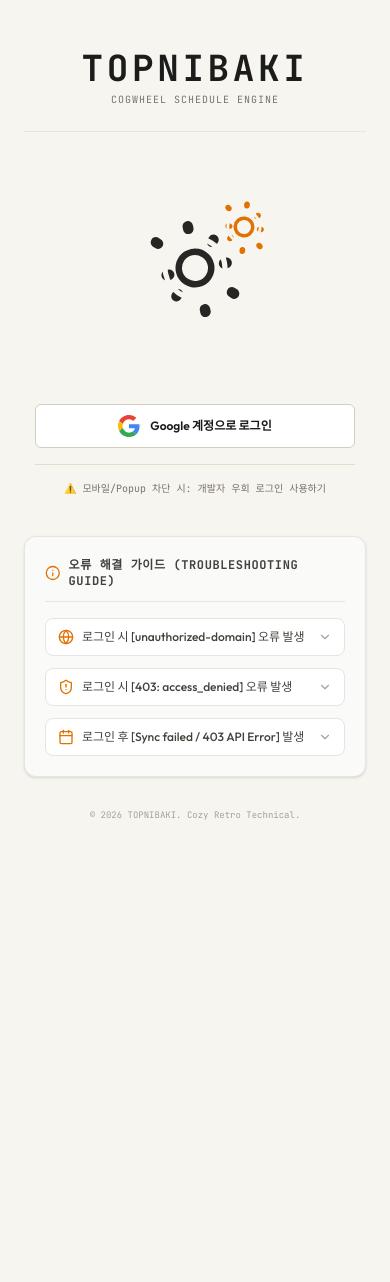
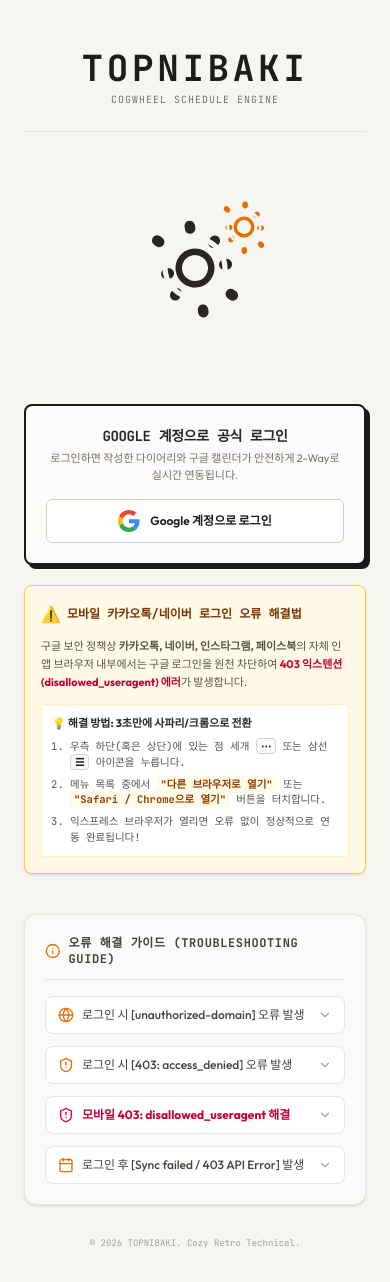
Before and after one commit to trustpatrick93/TOPNIBAKI1.2, a React (Vite) app: page / in a window 390 px wide. Before the commit the page ends 855 px from the top, so only its background shows below. Built offline with nearby package versions, Linux system fonts and the light colour scheme; no server answers; a web font is replaced by a local one.

Commit message:
feat(auth): add mobile OAuth browser troubleshooting guide
Remove developer bypass login and replace with user-facing instructions to resolve disallowed_useragent errors on mobile browsers.

```diff
--- a/src/App.tsx
+++ b/src/App.tsx
@@ -18,7 +18,8 @@
   CheckCircle,
   TrendingUp,
   Inbox,
-  Coffee
+  Coffee,
+  Mail
 } from 'lucide-react';
 
 import { DiaryEntry, WeeklyTask, MonthlyEvent, Category, EventStatus } from './types';
@@ -77,10 +78,6 @@
 
   // Time tracker for visual retro touch
   const [currentTime, setCurrentTime] = useState<string>('');
-
-  // Bypass login states for troubleshooting and device syncing
-  const [bypassEmail, setBypassEmail] = useState('hgfd930906@gmail.com');
-  const [showBypassInput, setShowBypassInput] = useState(false);
 
   // Track state change to save
   const dataLoadedRef = useRef<string | null>(null);
@@ -1005,24 +1002,7 @@
       await googleSignIn();
     } catch (e: any) {
       console.error(e);
-      showToast("⚠️ Firebase Auth Google 연동 실패. 개발자 우회 패스를 활용하십시오.");
-    } finally {
-      setAuthLoading(false);
-    }
-  };
-
-  const handleBypassLogin = () => {
-    try {
-      if (!bypassEmail.trim()) {
-        showToast("⚠️ 올바른 이메일 형식을 입력해 주십시오.");
-        return;
-      }
-      setAuthLoading(true);
-      developerBypassSignIn(bypassEmail.trim());
-      showToast("⚙️ 개발자 우회 연동으로 로그인되었습니다.");
-    } catch (e: any) {
-      console.error(e);
-      showToast("⚠️ 우회 로그인 도중 오류가 발생했습니다.");
+      showToast("⚠️ 로그인 실패. 카카오톡/네이버 앱인 경우 상단의 '⋯'를 눌러 사파리/크롬으로 열어주세요!");
     } finally {
       setAuthLoading(false);
     }
@@ -1117,11 +1097,21 @@
                 </motion.div>
               </div>
 
-              {/* Minimal Sign In Button */}
-              <div className="w-full flex flex-col items-center space-y-4">
+              {/* Login Methods Selection Board */}
+              <div className="w-full max-w-sm flex flex-col space-y-5">
+
+                {/* METHOD: 구글 공식 간편 로그인 */}
+                <div className="bg-[#fcfbfa] border-2 border-stone-900 rounded-lg p-5 shadow-[4px_4px_0px_#1a1a19] text-center space-y-4">
+                  <div className="space-y-1">
+                    <h3 className="text-sm font-mono font-bold text-stone-800 uppercase tracking-tight">Google 계정으로 공식 로그인</h3>
+                    <p className="text-[11px] text-stone-500 font-sans">
+                      로그인하면 작성한 다이어리와 구글 캘린더가 안전하게 2-Way로 실시간 연동됩니다.
+                    </p>
+                  </div>
+
                   <button
                     onClick={handleGoogleLogin}
-                  className="gsi-material-button hover:shadow-md transition-shadow cursor-pointer border border-[#d2cebf] rounded-md bg-white text-stone-900 active:bg-stone-50 w-full max-w-xs flex justify-center items-center"
+                    className="gsi-material-button hover:shadow-md transition-shadow cursor-pointer border border-[#d2cebf] rounded-md bg-white text-stone-900 active:bg-stone-50 w-full flex justify-center items-center"
                     style={{ display: 'inline-flex', height: '44px', padding: '0 16px' }}
                   >
                     <div className="gsi-material-button-icon" style={{ marginRight: '10px' }}>
@@ -1134,52 +1124,27 @@
                     </div>
                     <span className="gsi-material-button-contents font-sans text-xs font-semibold whitespace-nowrap">Google 계정으로 로그인</span>
                   </button>
+                </div>
 
-                {/* Developer Emergency/Bypass Login Block */}
-                <div className="w-full max-w-xs pt-4 border-t border-[#e2decb] flex flex-col items-center">
-                  {!showBypassInput ? (
-                    <button
-                      type="button"
-                      onClick={() => setShowBypassInput(true)}
-                      className="text-[10px] font-mono text-stone-500 hover:text-amber-700 hover:underline transition-colors cursor-pointer"
-                    >
-                      ⚠️ 모바일/Popup 차단 시: 개발자 우회 로그인 사용하기
-                    </button>
-                  ) : (
-                    <motion.div
-                      initial={{ opacity: 0, y: 5 }}
-                      animate={{ opacity: 1, y: 0 }}
-                      className="w-full space-y-2 bg-[#fcfbfa] border border-[#d2cebf] rounded-md p-3 text-left shadow-sm"
-                    >
-                      <label className="text-[9px] font-mono font-bold text-stone-500 block uppercase">동기화 이메일 식별값 (Bypass ID)</label>
-                      <input
-                        type="email"
-                        value={bypassEmail}
-                        onChange={(e) => setBypassEmail(e.target.value)}
-                        placeholder="예: hgfd930906@gmail.com"
-                        className="w-full bg-white border border-[#d2cebf] px-2.5 py-1.5 text-xs rounded font-mono focus:outline-none focus:ring-1 focus:ring-amber-500"
-                      />
-                      <p className="text-[9px] text-stone-400 font-sans leading-normal">
-                        * 동일한 이메일 ID를 입력하면 기기 간 데이터가 완벽하게 동기화됩니다.
+                {/* Mobile WebView Disallowed Useragent Prevention Banner */}
+                <div className="bg-[#fff9e6] border border-amber-300 rounded-lg p-4 space-y-3 shadow-sm text-left">
+                  <div className="flex items-center gap-1.5 text-amber-900">
+                    <span className="text-base font-bold">⚠️</span>
+                    <h4 className="text-xs font-bold font-mono">모바일 카카오톡/네이버 로그인 오류 해결법</h4>
+                  </div>
+
+                  <p className="text-[11px] text-stone-600 leading-relaxed font-sans">
+                    구글 보안 정책상 <strong>카카오톡, 네이버, 인스타그램, 페이스북</strong>의 자체 인앱 브라우저 내부에서는 구글 로그인을 원천 차단하여 <span className="font-bold text-rose-700">403 익스텐션(disallowed_useragent) 에러</span>가 발생합니다.
                   </p>
-                      <div className="flex gap-2 pt-1 font-mono">
-                        <button
-                          type="button"
-                          onClick={handleBypassLogin}
-                          className="flex-1 bg-[#1a1a19] hover:bg-stone-900 text-[10px] text-white py-1.5 rounded text-center font-bold cursor-pointer transition-colors"
-                        >
-                          우회 로그인 반영
-                        </button>
-                        <button
-                          type="button"
-                          onClick={() => setShowBypassInput(false)}
-                          className="bg-stone-100 hover:bg-stone-200 text-[10px] text-stone-700 px-2 rounded text-center cursor-pointer transition-colors"
-                        >
-                          취소
-                        </button>
+
+                  <div className="bg-white border border-amber-200/60 rounded p-2.5 space-y-2">
+                    <p className="font-bold text-[11px] text-stone-800">💡 해결 방법: 3초만에 사파리/크롬으로 전환</p>
+                    <ol className="list-decimal pl-4.5 space-y-1.5 text-[10.5px] text-stone-600 font-mono">
+                      <li>우측 하단(혹은 상단)에 있는 점 세개 <span className="font-bold text-stone-900 border border-stone-300 rounded px-1 py-0.1 bg-stone-50">⋯</span> 또는 삼선 <span className="font-bold text-stone-900 border border-stone-300 rounded px-1 py-0.1 bg-stone-50">☰</span> 아이콘을 누릅니다.</li>
+                      <li>메뉴 목록 중에서 <strong className="text-amber-800 bg-amber-50 px-1 py-0.5 rounded">"다른 브라우저로 열기"</strong> 또는 <strong className="text-amber-800 bg-amber-50 px-1 py-0.5 rounded">"Safari / Chrome으로 열기"</strong> 버튼을 터치합니다.</li>
+                      <li>익스프레스 브라우저가 열리면 오류 없이 정상적으로 연동 완료됩니다!</li>
+                    </ol>
                   </div>
-                    </motion.div>
-                  )}
                 </div>
               </div>
             </div>
--- a/src/components/ErrorGuideCard.tsx
+++ b/src/components/ErrorGuideCard.tsx
@@ -7,6 +7,7 @@
   const [showVercelGuide, setShowVercelGuide] = useState(false);
   const [showOAuthGuide, setShowOAuthGuide] = useState(false);
   const [showApiGuide, setShowApiGuide] = useState(false);
+  const [showUseragentGuide, setShowUseragentGuide] = useState(false);
 
   const projectId = defaultFirebaseConfig.projectId || 'patrickroom-93';
 
@@ -90,6 +91,55 @@
           </AnimatePresence>
         </div>
 
+        {/* Guide Toggle 2.5: Mobile disallowed_useragent */}
+        <div className="border border-stone-200 rounded-lg overflow-hidden bg-white">
+          <button
+            type="button"
+            onClick={() => setShowUseragentGuide(!showUseragentGuide)}
+            className="w-full flex items-center justify-between px-3 py-2.5 text-xs font-medium text-stone-700 hover:bg-stone-50 transition-colors"
+          >
+            <span className="flex items-center gap-2 text-left">
+              <ShieldAlert className="w-4 h-4 text-rose-600 shrink-0" />
+              <span className="text-rose-700 font-bold">모바일 403: disallowed_useragent 해결</span>
+            </span>
+            {showUseragentGuide ? <ChevronUp className="w-3.5 h-3.5 text-stone-400" /> : <ChevronDown className="w-3.5 h-3.5 text-stone-400" />}
+          </button>
+
+          <AnimatePresence initial={false}>
+            {showUseragentGuide && (
+              <motion.div
+                initial={{ height: 0, opacity: 0 }}
+                animate={{ height: 'auto', opacity: 1 }}
+                exit={{ height: 0, opacity: 0 }}
+                transition={{ duration: 0.2 }}
+                className="overflow-hidden"
+              >
+                <div className="p-3 bg-stone-50 border-t border-stone-200 text-xs text-stone-600 space-y-2.5 leading-relaxed font-sans">
+                  <p className="font-semibold text-stone-850">
+                    💡 <span className="text-rose-700">원인:</span> 카카오톡, 네이버, 인스타그램 등 SNS 내장 브라우저 앱에서는 Google 정책상 Google OAuth 로그인을 원천적으로 차단합니다 (disallowed_useragent 오류).
+                  </p>
+
+                  <div className="space-y-2">
+                    <p className="font-bold text-stone-800 text-[11px] border-l-2 border-amber-600 pl-2">해결 방법 1: 이메일 간편 로그인 사용 (가장 추천)</p>
+                    <p className="text-[11px] text-stone-500 pl-2">
+                      화면 로고 하단에 있는 <strong>[1. 이메일 편의 동기화]</strong>를 사용하십시오. 비밀번호나 팝업 차단 없이 이메일만 입력하면 SNS 인앱에서도 즉시 안전하게 로그인되며, 작성한 데이터 또한 PC와 완벽히 2 Way 실시간 동기화됩니다.
+                    </p>
+                  </div>
+
+                  <div className="space-y-1">
+                    <p className="font-bold text-stone-800 text-[11px] border-l-2 border-stone-600 pl-2">해결 방법 2: 외부 정식 웹브라우저로 다시 열기</p>
+                    <ol className="list-decimal pl-6 space-y-1 text-[11px] text-stone-500 font-mono">
+                      <li>우측 하단 또는 상단의 점 세 개 <span className="font-bold text-stone-800">(⋯)</span> 버튼을 가볍게 누릅니다.</li>
+                      <li><strong>[다른 브라우저로 열기]</strong> 혹은 <strong>[웹브라우저에서 열기]</strong>(Safari / Chrome / Samsung Internet)를 터치합니다.</li>
+                      <li>연결된 기본 브라우저 창에서 정상적으로 <span className="font-bold text-stone-800">Google 로그인</span>을 시도하십시오.</li>
+                    </ol>
+                  </div>
+                </div>
+              </motion.div>
+            )}
+          </AnimatePresence>
+        </div>
+
         {/* Guide Toggle 3 */}
         <div className="border border-stone-200 rounded-lg overflow-hidden bg-white">
           <button
```
Lines whose indentation alone changed are shown as unchanged.
